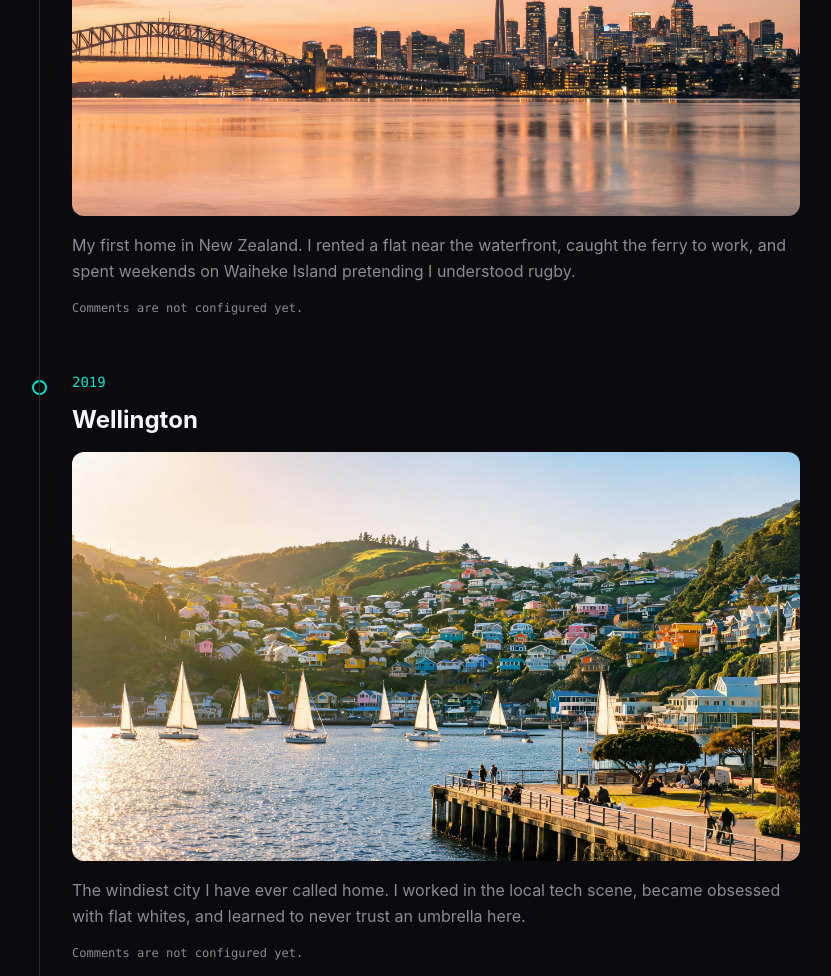
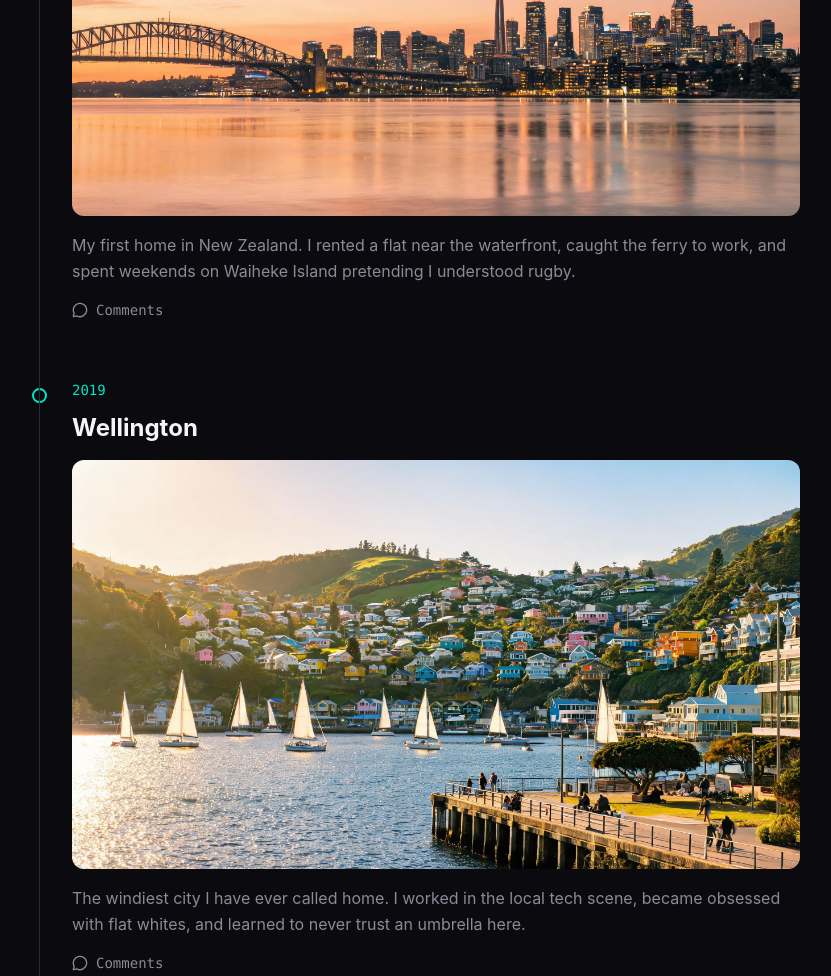
Before and after one commit to Jackson-JY/personal-site, a plain HTML site: page pages/about.html in a window 1280 px wide. Shown: the part 654-1630 px from the top of the page, without its empty margins (224-1055 px from the left). Drawn offline with nearby package versions, Linux system fonts and the light colour scheme.

Commit message:
Enable Giscus comments per timeline entry

```diff
--- a/pages/about.html
+++ b/pages/about.html
@@ -199,10 +199,10 @@ html, body {
          giscus app on a public GitHub repo with Discussions enabled.
          ============================================================ */
       const GISCUS = {
-        repo: "",
-        repoId: "",
-        category: "Announcements",
-        categoryId: ""
+        repo: "Jackson-JY/personal-site",
+        repoId: "R_kgDOVvO7jQ",
+        category: "General",
+        categoryId: "DIC_kwDOVvO7jc4DLMFX"
       };
 
       // Works both in local preview (pages/about.html) and deployed root (index.html)
```
